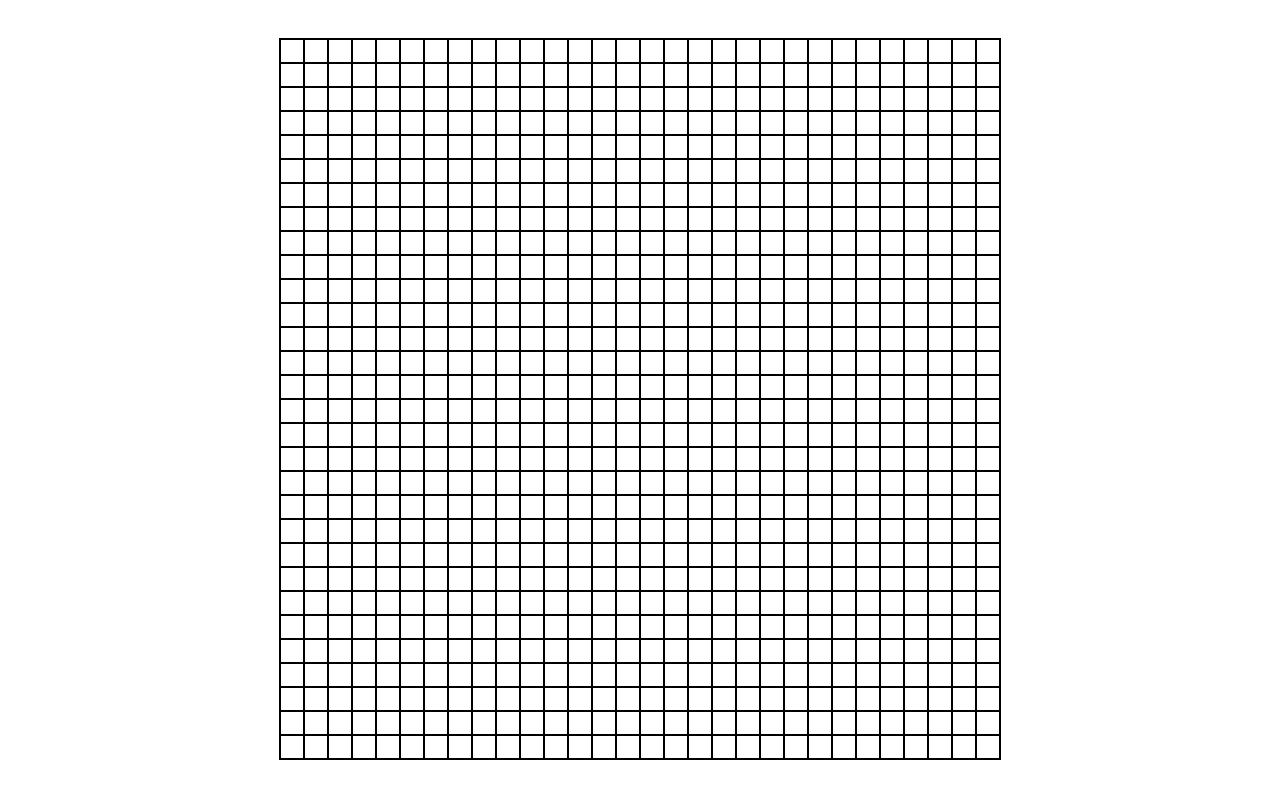
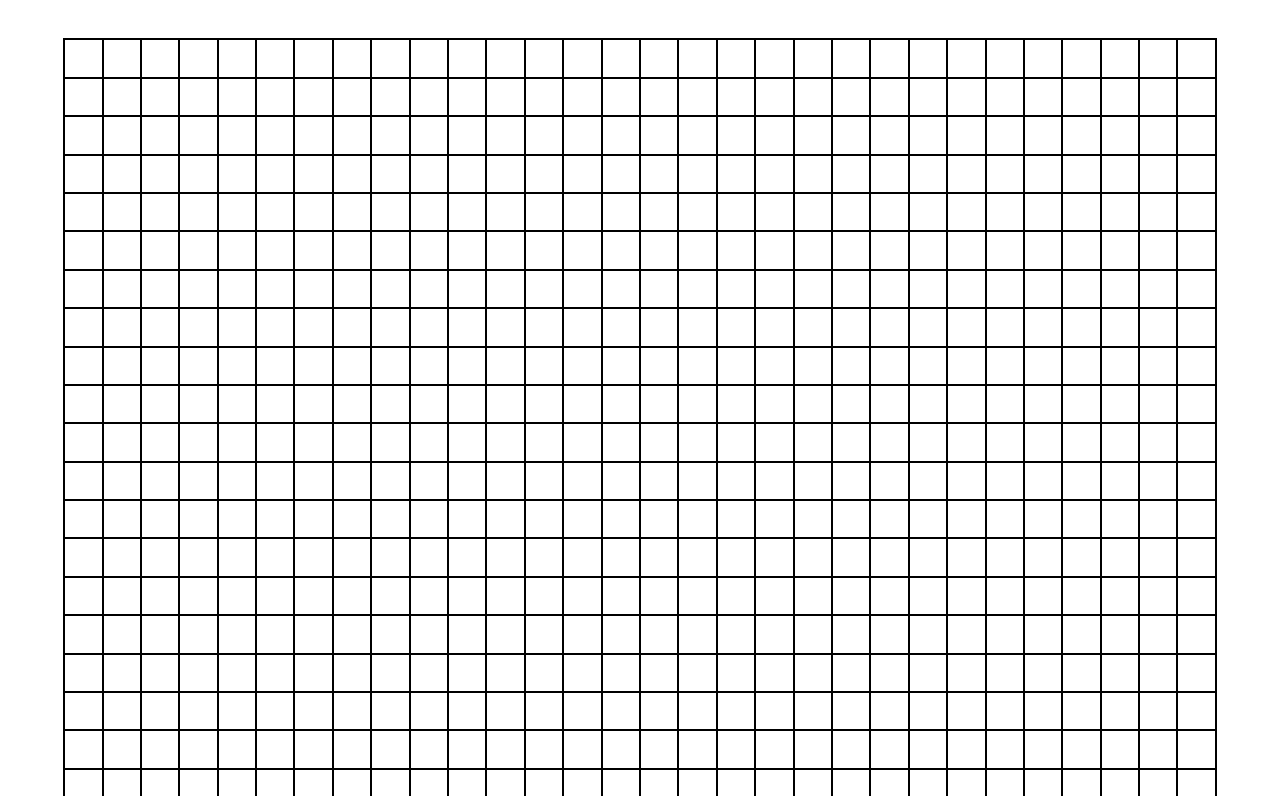
Before and after one commit to msh-dv/Tablero, a plain HTML site: page index.html in a window 1280 px wide. Shown: the top 796 px of the page. Drawn offline with Linux system fonts and the light colour scheme.

Commit message:
Updated style

```diff
--- a/styles.css
+++ b/styles.css
@@ -50,15 +50,15 @@ a:visited:hover {
   border:1px solid var(--bg-color);
   display: grid;
   grid-template-rows:
-  3vh 3vh 3vh 3vh 3vh 3vh 3vh 3vh 3vh 3vh
-  3vh 3vh 3vh 3vh 3vh 3vh 3vh 3vh 3vh 3vh
-  3vh 3vh 3vh 3vh 3vh 3vh 3vh 3vh 3vh 3vh
+  3vw 3vw 3vw 3vw 3vw 3vw 3vw 3vw 3vw 3vw
+  3vw 3vw 3vw 3vw 3vw 3vw 3vw 3vw 3vw 3vw
+  3vw 3vw 3vw 3vw 3vw 3vw 3vw 3vw 3vw 3vw
   ;
 
   grid-template-columns:
-  3vh 3vh 3vh 3vh 3vh 3vh 3vh 3vh 3vh 3vh
-  3vh 3vh 3vh 3vh 3vh 3vh 3vh 3vh 3vh 3vh
-  3vh 3vh 3vh 3vh 3vh 3vh 3vh 3vh 3vh 3vh
+  3vw 3vw 3vw 3vw 3vw 3vw 3vw 3vw 3vw 3vw
+  3vw 3vw 3vw 3vw 3vw 3vw 3vw 3vw 3vw 3vw
+  3vw 3vw 3vw 3vw 3vw 3vw 3vw 3vw 3vw 3vw
   ;
 }
 
```
